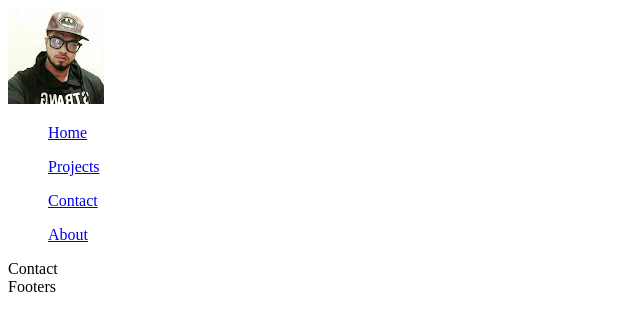
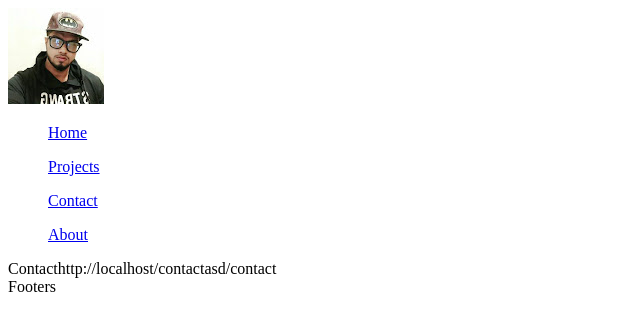
Before and after one commit to K-H-Rayhan/Portfolio, a Next.js app: page /contact in a window 1280 px wide. Shown: the top 330 px of the page, without its empty margins (0-640 px from the left). Built offline with nearby package versions, Linux system fonts and the light colour scheme.

Commit message:
commit on 'main'

```diff
--- a/components/layout/Header.js
+++ b/components/layout/Header.js
@@ -15,10 +15,10 @@ function header() {
                     <img src="/images/unnamed.jpg" alt="" className=" rounded-full w-10 cursor-pointer hidden md:inline" />
                 </Link>
                 <div className="space-x-3 flex flex-nowrap items-center ">
-                    <ul className="hover:text-indigo-600"><Link href="/">Home</Link></ul>
-                    <ul className="hover:text-indigo-600"><Link href="/projects">Projects</Link></ul>
-                    <ul className="hover:text-indigo-600"><Link href="/contact">Contact</Link></ul>
-                    <ul className="hover:text-indigo-600"><Link href="/about">About</Link></ul>
+                    <ul className={"hover:text-indigo-600 " + (window.location.pathname == '/' ? 'text-indigo-600' : '')}><Link href="/">Home</Link></ul>
+                    <ul className={"hover:text-indigo-600 " + (window.location.pathname == '/projects' ? 'text-indigo-600' : '')}><Link href="/projects">Projects</Link></ul>
+                    <ul className={"hover:text-indigo-600 " + (window.location.pathname == '/contact' ? 'text-indigo-600' : '')}><Link href="/contact">Contact</Link></ul>
+                    <ul className={"hover:text-indigo-600 " + (window.location.pathname == '/about' ? 'text-indigo-600' : '')}><Link href="/about">About</Link></ul>
                 </div>
             </div>
         </div>
--- a/pages/about.js
+++ b/pages/about.js
@@ -3,7 +3,7 @@ function about() {
     return (
         <Layout>
         <div className="mt-12">
-            About
+            About{window.location.href}asd{window.location.pathname}
             </div>
         </Layout>
     )
--- a/pages/contact.js
+++ b/pages/contact.js
@@ -3,7 +3,7 @@ function contact() {
     return (
         <Layout>
         <div className="mt-12">
-            Contact
+            Contact{window.location.href}asd{window.location.pathname}
             </div>
         </Layout>
     )
--- a/pages/projects.js
+++ b/pages/projects.js
@@ -3,7 +3,7 @@ function projects() {
     return (
         <Layout>
         <div className="mt-12">
-        Projects
+        Projects{window.location.href}asd{window.location.pathname}
             </div>
         </Layout>
     )
```
